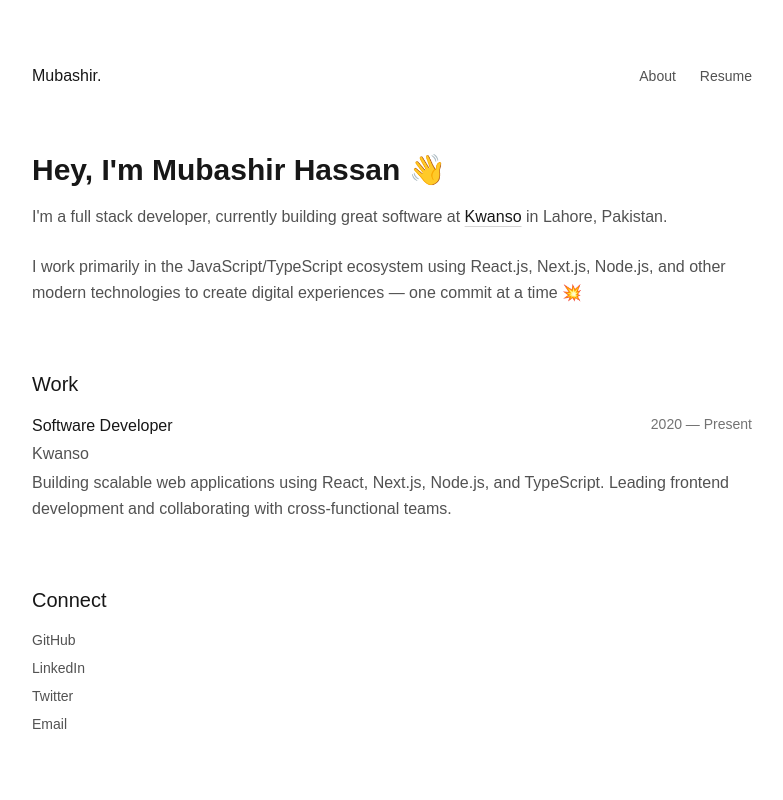
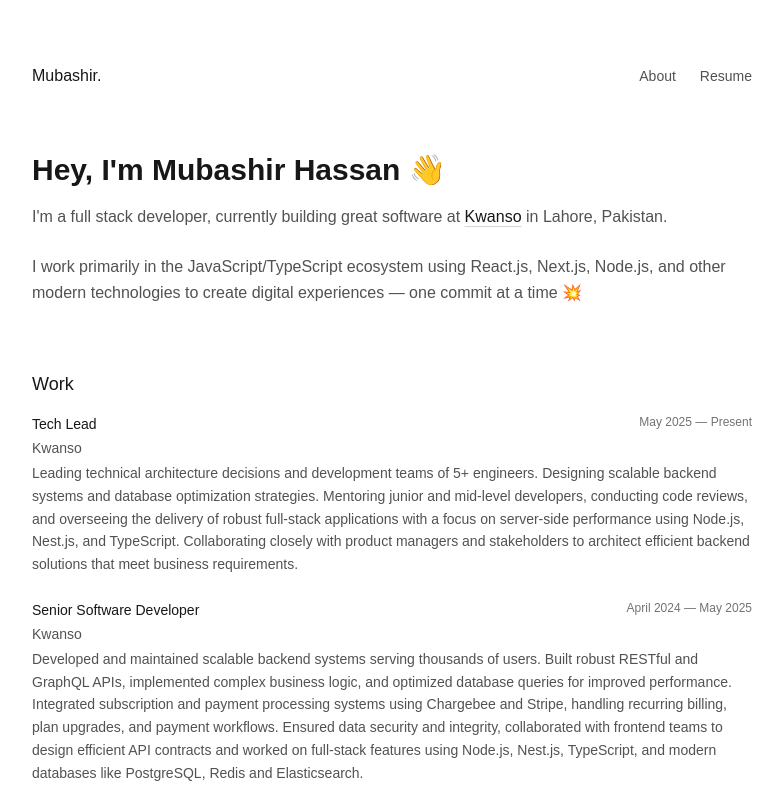
Before and after one commit to mhm13dev/mhm13.dev, a Next.js app: page / in a window 1280 px wide. Shown: the top 800 px of the page, without its empty margins (248-1031 px from the left). Built offline with nearby package versions, Linux system fonts and the light colour scheme.

Commit message:
feat: update work experience section with new roles and responsibilities

```diff
--- a/components/work.tsx
+++ b/components/work.tsx
@@ -1,26 +1,57 @@
 export default function Work() {
   return (
     <section className="mb-16">
-      <h2 className="text-xl font-medium text-neutral-900 dark:text-neutral-100 mb-4">
+      <h2 className="text-lg font-medium text-neutral-900 dark:text-neutral-100 mb-4">
         Work
       </h2>
-      <div className="space-y-4">
+      <div className="space-y-6 text-sm">
         <div className="flex flex-col">
           <div className="flex justify-between items-start mb-1">
             <span className="text-neutral-900 dark:text-neutral-100 font-medium">
-              Software Developer
+              Tech Lead
             </span>
-            <span className="text-neutral-500 dark:text-neutral-500 text-sm">
-              2020 — Present
+            <span className="text-neutral-500 dark:text-neutral-500 text-xs">
+              May 2025 — Present
             </span>
           </div>
           <div className="text-neutral-600 dark:text-neutral-400 mb-1">
             Kwanso
           </div>
           <p className="text-neutral-600 dark:text-neutral-400 leading-relaxed">
-            Building scalable web applications using React, Next.js, Node.js,
-            and TypeScript. Leading frontend development and collaborating with
-            cross-functional teams.
+            Leading technical architecture decisions and development teams of 5+
+            engineers. Designing scalable backend systems and database
+            optimization strategies. Mentoring junior and mid-level developers,
+            conducting code reviews, and overseeing the delivery of robust
+            full-stack applications with a focus on server-side performance
+            using Node.js, Nest.js, and TypeScript. Collaborating closely with
+            product managers and stakeholders to architect efficient backend
+            solutions that meet business requirements.
+          </p>
+        </div>
+
+        <div className="flex flex-col">
+          <div className="flex justify-between items-start mb-1">
+            <span className="text-neutral-900 dark:text-neutral-100 font-medium">
+              Senior Software Developer
+            </span>
+            <span className="text-neutral-500 dark:text-neutral-500 text-xs">
+              April 2024 — May 2025
+            </span>
+          </div>
+          <div className="text-neutral-600 dark:text-neutral-400 mb-1">
+            Kwanso
+          </div>
+          <p className="text-neutral-600 dark:text-neutral-400 leading-relaxed">
+            Developed and maintained scalable backend systems serving thousands
+            of users. Built robust RESTful and GraphQL APIs, implemented complex
+            business logic, and optimized database queries for improved
+            performance. Integrated subscription and payment processing systems
+            using Chargebee and Stripe, handling recurring billing, plan
+            upgrades, and payment workflows. Ensured data security and
+            integrity, collaborated with frontend teams to design efficient API
+            contracts and worked on full-stack features using Node.js, Nest.js,
+            TypeScript, and modern databases like PostgreSQL, Redis and
+            Elasticsearch.
           </p>
         </div>
       </div>
```
